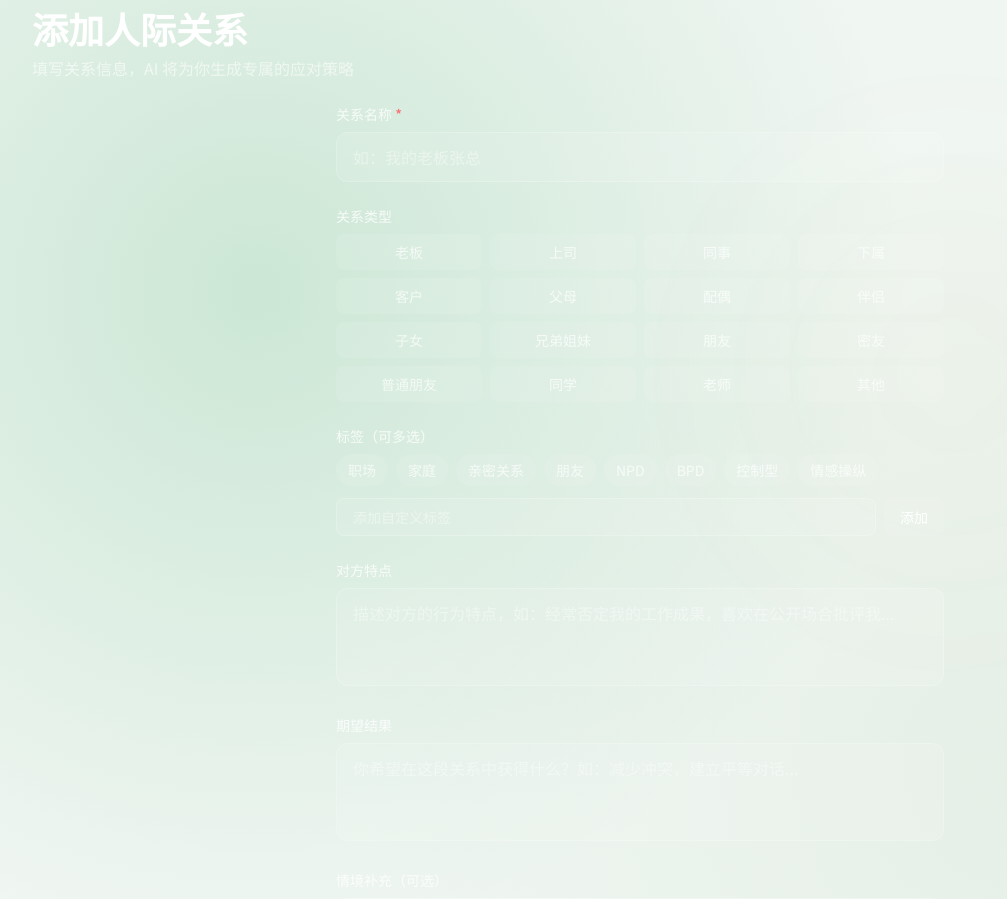
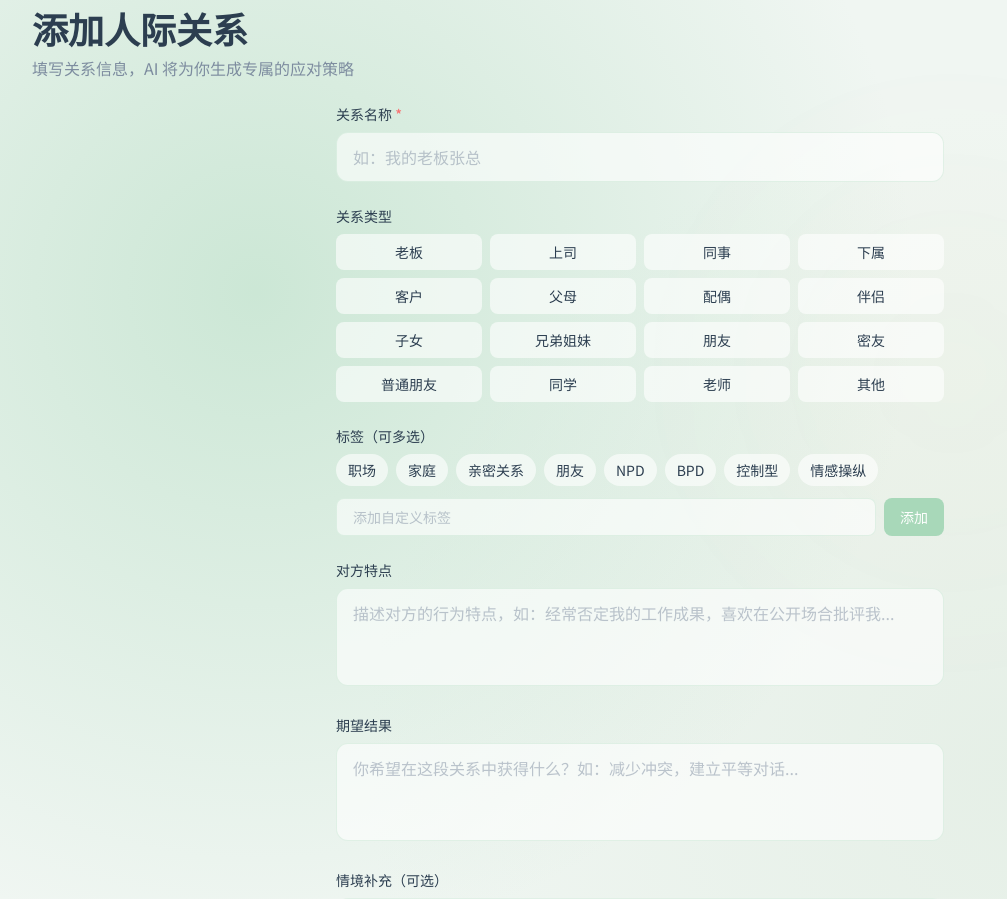
Before and after one commit to lilingfy/pepple, a Next.js app in the folder apps/web/: page /me/relations/new in a window 1280 px wide. Shown: the part 160-1059 px from the top of the page, without its empty margins (0-1007 px from the left). Built offline with nearby package versions, Linux system fonts and the light colour scheme.

Commit message:
fix: 修复添加关系页面字体颜色太浅的问题
- 将文字颜色从白色/半透明白色改为深色
- 标题使用 text-[#2C3E50]
- 正文使用 text-[#7D8C9F]
- 输入框使用白色背景和深色文字
- 按钮和标签使用项目主色调

```diff
--- a/apps/web/app/(main)/me/relations/new/page.tsx
+++ b/apps/web/app/(main)/me/relations/new/page.tsx
@@ -1,30 +1,52 @@
-'use client';
+"use client";
 
-import { useState } from 'react';
-import { useRouter } from 'next/navigation';
-import { motion } from 'framer-motion';
-import { useRelationStore } from '@/store/relation-store';
+import { useState } from "react";
+import { useRouter } from "next/navigation";
+import { motion } from "framer-motion";
+import { useRelationStore } from "@/store/relation-store";
 
 const RELATIONSHIP_TYPES = [
-  '老板', '上司', '同事', '下属', '客户',
-  '父母', '配偶', '伴侣', '子女', '兄弟姐妹',
-  '朋友', '密友', '普通朋友', '同学', '老师', '其他',
+  "老板",
+  "上司",
+  "同事",
+  "下属",
+  "客户",
+  "父母",
+  "配偶",
+  "伴侣",
+  "子女",
+  "兄弟姐妹",
+  "朋友",
+  "密友",
+  "普通朋友",
+  "同学",
+  "老师",
+  "其他",
 ];
 
-const PRESET_TAGS = ['职场', '家庭', '亲密关系', '朋友', 'NPD', 'BPD', '控制型', '情感操纵'];
+const PRESET_TAGS = [
+  "职场",
+  "家庭",
+  "亲密关系",
+  "朋友",
+  "NPD",
+  "BPD",
+  "控制型",
+  "情感操纵",
+];
 
 export default function NewRelationPage() {
   const router = useRouter();
   const { addNode, isLoading, error } = useRelationStore();
   const [formData, setFormData] = useState({
-    name: '',
-    relationshipType: '',
-    对方特点: '',
-    期望结果: '',
-    情境补充: '',
+    name: "",
+    relationshipType: "",
+    对方特点: "",
+    期望结果: "",
+    情境补充: "",
     tags: [] as string[],
   });
-  const [customTag, setCustomTag] = useState('');
+  const [customTag, setCustomTag] = useState("");
 
   const handleSubmit = async (event: React.FormEvent) => {
     event.preventDefault();
@@ -33,7 +55,7 @@ export default function NewRelationPage() {
 
     try {
       await addNode(formData);
-      router.push('/me/relations');
+      router.push("/me/relations");
     } catch {
       // Store handles the error state.
     }
@@ -56,7 +78,7 @@ export default function NewRelationPage() {
       ...prev,
       tags: [...prev.tags, tag],
     }));
-    setCustomTag('');
+    setCustomTag("");
   };
 
   return (
@@ -66,23 +88,39 @@ export default function NewRelationPage() {
       <header className="relative z-10 px-8 pt-8 pb-6">
         <button
           type="button"
-          onClick={() => router.push('/me/relations')}
+          onClick={() => router.push("/me/relations")}
           aria-label="返回上一页"
-          className="mb-4 flex items-center gap-2 text-white/60 transition-colors hover:text-white"
+          className="mb-4 flex items-center gap-2 text-[#7D8C9F] transition-colors hover:text-[#2C3E50]"
         >
-          <svg aria-hidden="true" className="h-5 w-5" fill="none" viewBox="0 0 24 24" stroke="currentColor">
-            <path strokeLinecap="round" strokeLinejoin="round" strokeWidth={2} d="M15 19l-7-7 7-7" />
+          <svg
+            aria-hidden="true"
+            className="h-5 w-5"
+            fill="none"
+            viewBox="0 0 24 24"
+            stroke="currentColor"
+          >
+            <path
+              strokeLinecap="round"
+              strokeLinejoin="round"
+              strokeWidth={2}
+              d="M15 19l-7-7 7-7"
+            />
           </svg>
           返回
         </button>
-        <h1 className="mb-2 text-4xl font-bold text-white">添加人际关系</h1>
-        <p className="text-white/60">填写关系信息，AI 将为你生成专属的应对策略</p>
+        <h1 className="mb-2 text-4xl font-bold text-[#2C3E50]">添加人际关系</h1>
+        <p className="text-[#7D8C9F]">
+          填写关系信息，AI 将为你生成专属的应对策略
+        </p>
       </header>
 
       <main className="relative z-10 mx-auto max-w-2xl px-8 pb-16">
         <form onSubmit={handleSubmit} className="space-y-6">
           <div>
-            <label htmlFor="relation-name" className="mb-2 block text-sm font-medium text-white/80">
+            <label
+              htmlFor="relation-name"
+              className="mb-2 block text-sm font-medium text-[#2C3E50]"
+            >
               关系名称 <span className="text-red-400">*</span>
             </label>
             <input
@@ -91,26 +129,36 @@ export default function NewRelationPage() {
               autoComplete="organization-title"
               type="text"
               value={formData.name}
-              onChange={(event) => setFormData((prev) => ({ ...prev, name: event.target.value }))}
+              onChange={(event) =>
+                setFormData((prev) => ({ ...prev, name: event.target.value }))
+              }
               placeholder="如：我的老板张总"
-              className="w-full rounded-xl border border-white/20 bg-white/10 px-4 py-3 text-white placeholder-white/40 transition-colors focus:border-primary focus:outline-none focus:ring-1 focus:ring-primary"
+              className="w-full rounded-xl border border-[#A8D8B9]/30 bg-white/60 px-4 py-3 text-[#2C3E50] placeholder-[#7D8C9F]/50 transition-colors focus:border-[#A8D8B9] focus:outline-none focus:ring-1 focus:ring-[#A8D8B9]"
               maxLength={100}
             />
           </div>
 
           <fieldset>
-            <legend className="mb-2 block text-sm font-medium text-white/80">关系类型</legend>
-            <div role="radiogroup" aria-label="关系类型" className="grid grid-cols-4 gap-2">
+            <legend className="mb-2 block text-sm font-medium text-[#2C3E50]">
+              关系类型
+            </legend>
+            <div
+              role="radiogroup"
+              aria-label="关系类型"
+              className="grid grid-cols-4 gap-2"
+            >
               {RELATIONSHIP_TYPES.map((type) => (
                 <button
                   key={type}
                   type="button"
                   aria-pressed={formData.relationshipType === type}
-                  onClick={() => setFormData((prev) => ({ ...prev, relationshipType: type }))}
+                  onClick={() =>
+                    setFormData((prev) => ({ ...prev, relationshipType: type }))
+                  }
                   className={`rounded-lg px-3 py-2 text-sm transition-all ${
                     formData.relationshipType === type
-                      ? 'bg-primary text-white'
-                      : 'bg-white/10 text-white/70 hover:bg-white/20'
+                      ? "bg-[#A8D8B9] text-white"
+                      : "bg-white/60 text-[#2C3E50] hover:bg-[#A8D8B9]/20"
                   }`}
                 >
                   {type}
@@ -120,7 +168,9 @@ export default function NewRelationPage() {
           </fieldset>
 
           <div>
-            <label className="mb-2 block text-sm font-medium text-white/80">标签（可多选）</label>
+            <label className="mb-2 block text-sm font-medium text-[#2C3E50]">
+              标签（可多选）
+            </label>
             <div className="mb-3 flex flex-wrap gap-2">
               {PRESET_TAGS.map((tag) => (
                 <button
@@ -129,8 +179,8 @@ export default function NewRelationPage() {
                   onClick={() => toggleTag(tag)}
                   className={`rounded-full px-3 py-1.5 text-sm transition-all ${
                     formData.tags.includes(tag)
-                      ? 'bg-primary text-white'
-                      : 'bg-white/10 text-white/70 hover:bg-white/20'
+                      ? "bg-[#A8D8B9] text-white"
+                      : "bg-white/60 text-[#2C3E50] hover:bg-[#A8D8B9]/20"
                   }`}
                 >
                   {tag}
@@ -144,18 +194,18 @@ export default function NewRelationPage() {
                 value={customTag}
                 onChange={(event) => setCustomTag(event.target.value)}
                 onKeyDown={(event) => {
-                  if (event.key === 'Enter') {
+                  if (event.key === "Enter") {
                     event.preventDefault();
                     addCustomTag();
                   }
                 }}
                 placeholder="添加自定义标签"
-                className="flex-1 rounded-lg border border-white/20 bg-white/10 px-4 py-2 text-sm text-white placeholder-white/40 transition-colors focus:border-primary focus:outline-none"
+                className="flex-1 rounded-lg border border-[#A8D8B9]/30 bg-white/60 px-4 py-2 text-sm text-[#2C3E50] placeholder-[#7D8C9F]/50 transition-colors focus:border-[#A8D8B9] focus:outline-none"
               />
               <button
                 type="button"
                 onClick={addCustomTag}
-                className="rounded-lg bg-white/10 px-4 py-2 text-sm text-white transition-colors hover:bg-white/20"
+                className="rounded-lg bg-[#A8D8B9] px-4 py-2 text-sm text-white transition-colors hover:bg-[#8BC4A0]"
               >
                 添加
               </button>
@@ -165,14 +215,14 @@ export default function NewRelationPage() {
                 {formData.tags.map((tag) => (
                   <span
                     key={tag}
-                    className="flex items-center gap-1 rounded-full bg-primary/30 px-2 py-1 text-xs text-primary-foreground"
+                    className="flex items-center gap-1 rounded-full bg-[#A8D8B9]/20 px-2 py-1 text-xs text-[#2C3E50]"
                   >
                     {tag}
                     <button
                       type="button"
                       aria-label={`移除标签 ${tag}`}
                       onClick={() => toggleTag(tag)}
-                      className="hover:text-white"
+                      className="hover:text-[#7D8C9F]"
                     >
                       ×
                     </button>
@@ -183,7 +233,10 @@ export default function NewRelationPage() {
           </div>
 
           <div>
-            <label htmlFor="relation-traits" className="mb-2 block text-sm font-medium text-white/80">
+            <label
+              htmlFor="relation-traits"
+              className="mb-2 block text-sm font-medium text-[#2C3E50]"
+            >
               对方特点
             </label>
             <textarea
@@ -191,15 +244,23 @@ export default function NewRelationPage() {
               name="traits"
               autoComplete="off"
               value={formData.对方特点}
-              onChange={(event) => setFormData((prev) => ({ ...prev, 对方特点: event.target.value }))}
+              onChange={(event) =>
+                setFormData((prev) => ({
+                  ...prev,
+                  对方特点: event.target.value,
+                }))
+              }
               placeholder="描述对方的行为特点，如：经常否定我的工作成果，喜欢在公开场合批评我..."
               rows={3}
-              className="w-full resize-none rounded-xl border border-white/20 bg-white/10 px-4 py-3 text-white placeholder-white/40 transition-colors focus:border-primary focus:outline-none focus:ring-1 focus:ring-primary"
+              className="w-full resize-none rounded-xl border border-[#A8D8B9]/30 bg-white/60 px-4 py-3 text-[#2C3E50] placeholder-[#7D8C9F]/50 transition-colors focus:border-[#A8D8B9] focus:outline-none focus:ring-1 focus:ring-[#A8D8B9]"
             />
           </div>
 
           <div>
-            <label htmlFor="relation-goal" className="mb-2 block text-sm font-medium text-white/80">
+            <label
+              htmlFor="relation-goal"
+              className="mb-2 block text-sm font-medium text-[#2C3E50]"
+            >
               期望结果
             </label>
             <textarea
@@ -207,15 +268,23 @@ export default function NewRelationPage() {
               name="goal"
               autoComplete="off"
               value={formData.期望结果}
-              onChange={(event) => setFormData((prev) => ({ ...prev, 期望结果: event.target.value }))}
+              onChange={(event) =>
+                setFormData((prev) => ({
+                  ...prev,
+                  期望结果: event.target.value,
+                }))
+              }
               placeholder="你希望在这段关系中获得什么？如：减少冲突，建立平等对话..."
               rows={3}
-              className="w-full resize-none rounded-xl border border-white/20 bg-white/10 px-4 py-3 text-white placeholder-white/40 transition-colors focus:border-primary focus:outline-none focus:ring-1 focus:ring-primary"
+              className="w-full resize-none rounded-xl border border-[#A8D8B9]/30 bg-white/60 px-4 py-3 text-[#2C3E50] placeholder-[#7D8C9F]/50 transition-colors focus:border-[#A8D8B9] focus:outline-none focus:ring-1 focus:ring-[#A8D8B9]"
             />
           </div>
 
           <div>
-            <label htmlFor="relation-context" className="mb-2 block text-sm font-medium text-white/80">
+            <label
+              htmlFor="relation-context"
+              className="mb-2 block text-sm font-medium text-[#2C3E50]"
+            >
               情境补充（可选）
             </label>
             <textarea
@@ -223,15 +292,20 @@ export default function NewRelationPage() {
               name="context"
               autoComplete="off"
               value={formData.情境补充}
-              onChange={(event) => setFormData((prev) => ({ ...prev, 情境补充: event.target.value }))}
+              onChange={(event) =>
+                setFormData((prev) => ({
+                  ...prev,
+                  情境补充: event.target.value,
+                }))
+              }
               placeholder="补充任何你认为重要的情境信息..."
               rows={2}
-              className="w-full resize-none rounded-xl border border-white/20 bg-white/10 px-4 py-3 text-white placeholder-white/40 transition-colors focus:border-primary focus:outline-none focus:ring-1 focus:ring-primary"
+              className="w-full resize-none rounded-xl border border-[#A8D8B9]/30 bg-white/60 px-4 py-3 text-[#2C3E50] placeholder-[#7D8C9F]/50 transition-colors focus:border-[#A8D8B9] focus:outline-none focus:ring-1 focus:ring-[#A8D8B9]"
             />
           </div>
 
           {error && (
-            <div className="rounded-xl border border-red-500/40 bg-red-500/20 p-4 text-sm text-red-200">
+            <div className="rounded-xl border border-red-500/40 bg-red-500/20 p-4 text-sm text-red-700">
               {error}
             </div>
           )}
@@ -241,7 +315,7 @@ export default function NewRelationPage() {
             disabled={!formData.name.trim() || isLoading}
             whileHover={{ scale: 1.02 }}
             whileTap={{ scale: 0.98 }}
-            className="w-full rounded-xl bg-primary py-4 font-semibold text-white transition-colors hover:bg-primary/80 disabled:cursor-not-allowed disabled:bg-primary/40"
+            className="w-full rounded-xl bg-[#A8D8B9] py-4 font-semibold text-white transition-colors hover:bg-[#8BC4A0] disabled:cursor-not-allowed disabled:bg-[#A8D8B9]/40"
           >
             {isLoading ? (
               <span className="flex items-center justify-center gap-2">
@@ -249,7 +323,7 @@ export default function NewRelationPage() {
                 创建中...
               </span>
             ) : (
-              '创建关系'
+              "创建关系"
             )}
           </motion.button>
         </form>
```
